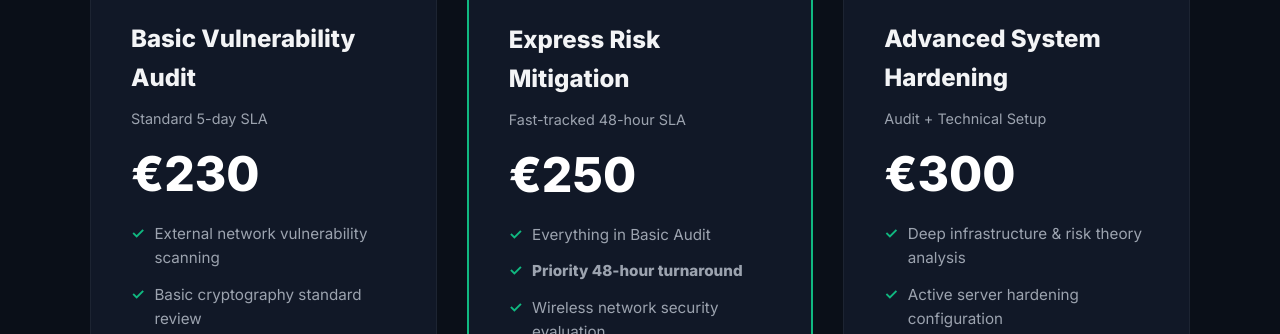
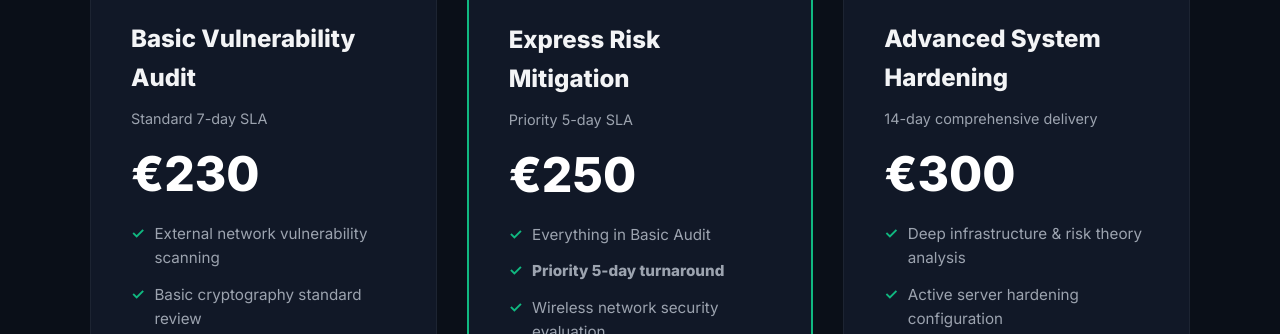
Before and after one commit to dmytrokozhukhar/mirror-networks, a plain HTML site: page index.html in a window 1280 px wide. Shown: the part 838-1172 px from the top of the page. Drawn offline with Linux system fonts and the light colour scheme.

Commit message:
Update index.html

```diff
--- a/index.html
+++ b/index.html
@@ -131,7 +131,7 @@
       <div class="pricing-grid">
         <div class="card">
           <h3>Basic Vulnerability Audit</h3>
-          <p style="color: var(--text-muted); font-size: 0.9rem; margin-bottom: 20px;">Standard 5-day SLA</p>
+          <p style="color: var(--text-muted); font-size: 0.9rem; margin-bottom: 20px;">Standard 7-day SLA</p>
           <div class="price">€230</div>
           <ul class="features">
             <li>External network vulnerability scanning</li>
@@ -145,11 +145,11 @@
         <div class="card popular">
           <div class="popular-badge">Priority Delivery</div>
           <h3>Express Risk Mitigation</h3>
-          <p style="color: var(--text-muted); font-size: 0.9rem; margin-bottom: 20px;">Fast-tracked 48-hour SLA</p>
+          <p style="color: var(--text-muted); font-size: 0.9rem; margin-bottom: 20px;">Priority 5-day SLA</p>
           <div class="price">€250</div>
           <ul class="features">
             <li>Everything in Basic Audit</li>
-            <li><strong>Priority 48-hour turnaround</strong></li>
+            <li><strong>Priority 5-day turnaround</strong></li>
             <li>Wireless network security evaluation</li>
             <li>Final PDF Delivery: Actionable Hardening Plan</li>
           </ul>
@@ -158,7 +158,7 @@
 
         <div class="card">
           <h3>Advanced System Hardening</h3>
-          <p style="color: var(--text-muted); font-size: 0.9rem; margin-bottom: 20px;">Audit + Technical Setup</p>
+          <p style="color: var(--text-muted); font-size: 0.9rem; margin-bottom: 20px;">14-day comprehensive delivery</p>
           <div class="price">€300</div>
           <ul class="features">
             <li>Deep infrastructure & risk theory analysis</li>
```
